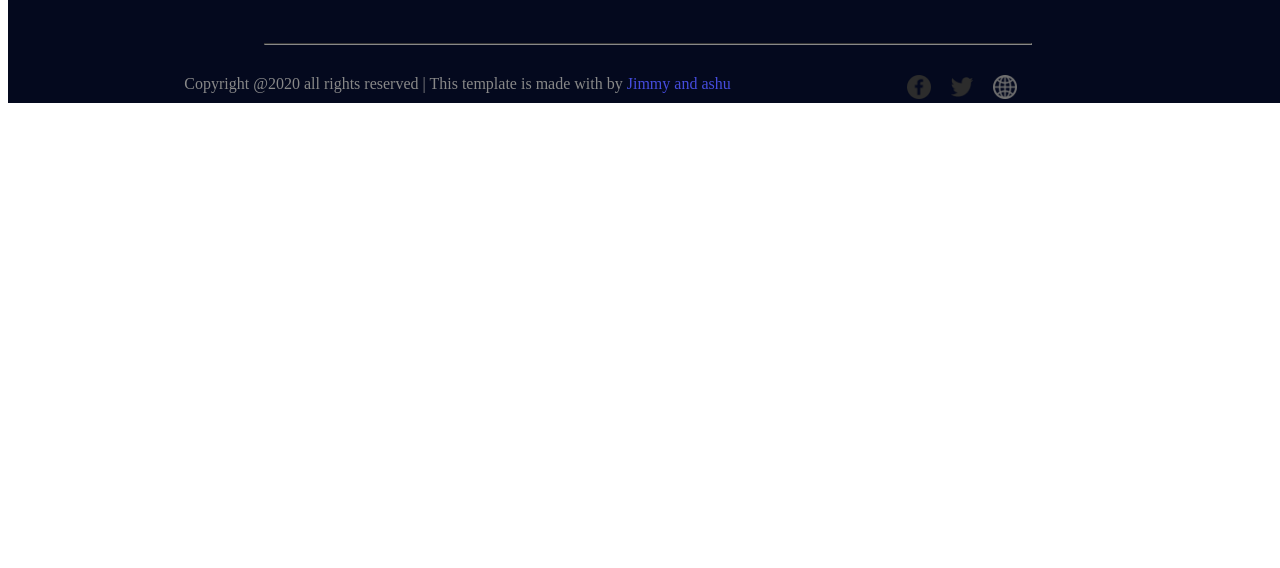
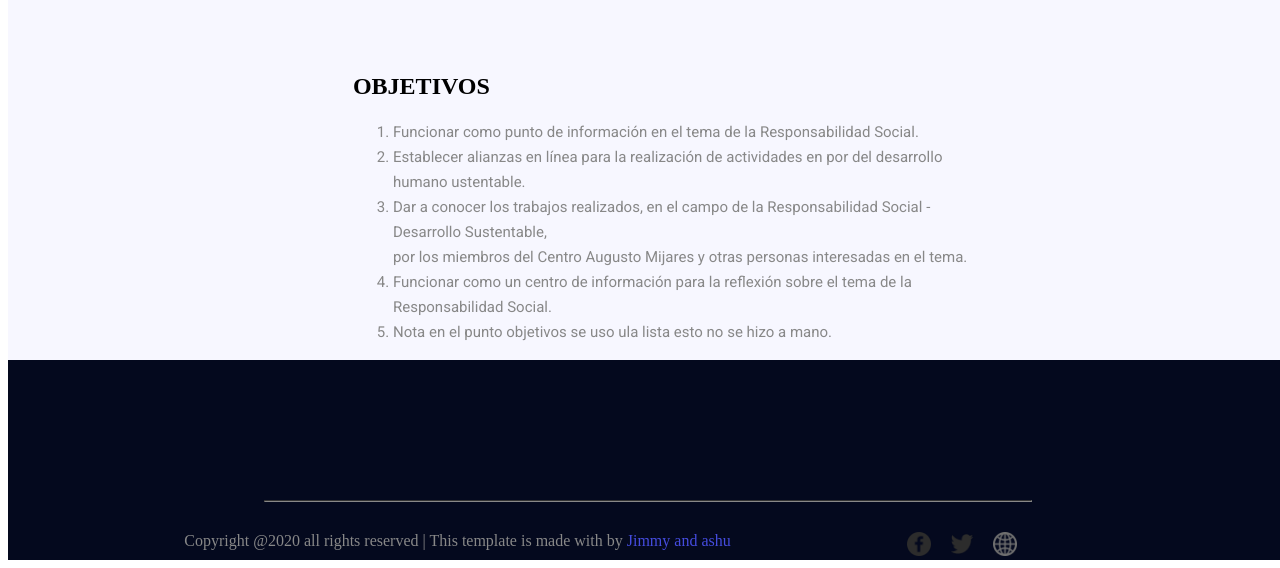
Before and after one commit to JiaMing5139/wdm-cse-5335, a PHP site: page /inicio.html in a window 1280 px wide. Shown: the part 1945-2513 px from the top of the page. Before the commit the page ends 2048 px from the top, so only its background shows below. Run offline with PHP 8.4, Linux system fonts and the light colour scheme.

Commit message:
fix:change color

```diff
--- a/inicio.html
+++ b/inicio.html
@@ -69,7 +69,8 @@
     <div class="center">
         <iframe width="560" height="315" src="https://www.youtube.com/embed/0o9ULJAt7cA" frameborder="0"
                 allow="accelerometer; autoplay; encrypted-media; gyroscope; picture-in-picture"
-                allowfullscreen></iframe>
+                allowfullscreen>
+        </iframe>
             <div class = "descriptionVieo">
                     <h2>OBJETIVOS</h2>
                     <ol>
--- a/style/inicio_style.css
+++ b/style/inicio_style.css
@@ -50,16 +50,17 @@
 
 
 .videoDescription-container{
-    background-color:#ebf2ff ;
+    background-color:#F7F7FF ;
     text-align: center;
     margin-top: 5%;
 }
 
-.videoDescription-container video{
-    padding: 30px;
+.videoDescription-container iframe{
+    padding: 50px;
 }
 
 .videoDescription-container .descriptionVieo{
+    padding-top: 50px;
     padding-left: 40px;
     display: inline-block;
     vertical-align: top;
--- a/style/semblanza.css
+++ b/style/semblanza.css
@@ -30,7 +30,7 @@
 #row2 #right-container{
     display: inline-block;
     text-align: center;
-    background-color:#ebf2ff ;
+    background-color:#F7F7FF ;
 }
 
 
```
